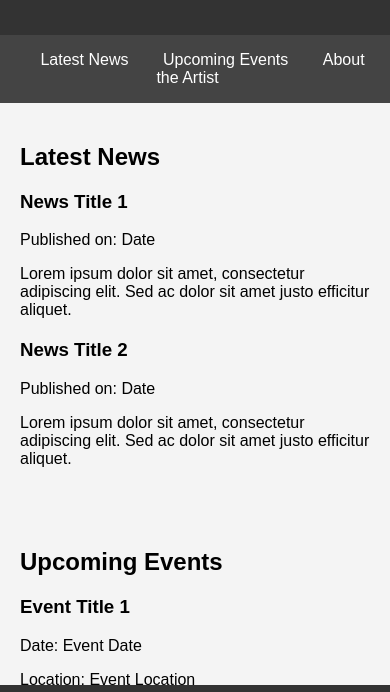
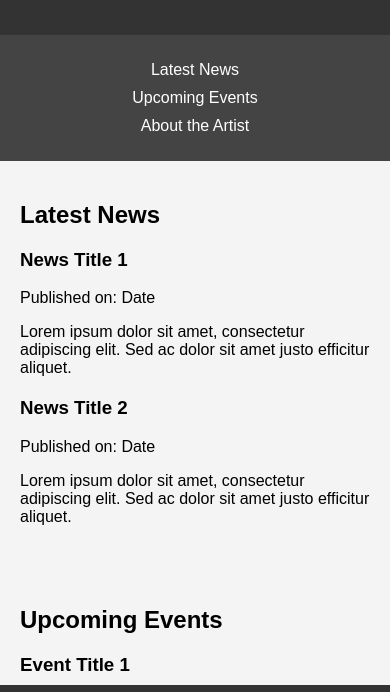
Before and after one commit to DanVens/htmlmuzika, a plain HTML site: page frontpage.html in a window 390 px wide. Shown: the part 77-769 px from the top of the page. Drawn offline with Linux system fonts and the light colour scheme.

Commit message:
Update frontpage.html

```diff
--- a/frontpage.html
+++ b/frontpage.html
@@ -48,6 +48,14 @@
             position: fixed;
             bottom: 0;
             width: 100%;
+        }
+
+        /* Responsive styles */
+        @media only screen and (max-width: 600px) {
+            nav a {
+                display: block;
+                margin: 10px 0;
+            }
         }
     </style>
 </head>
```
